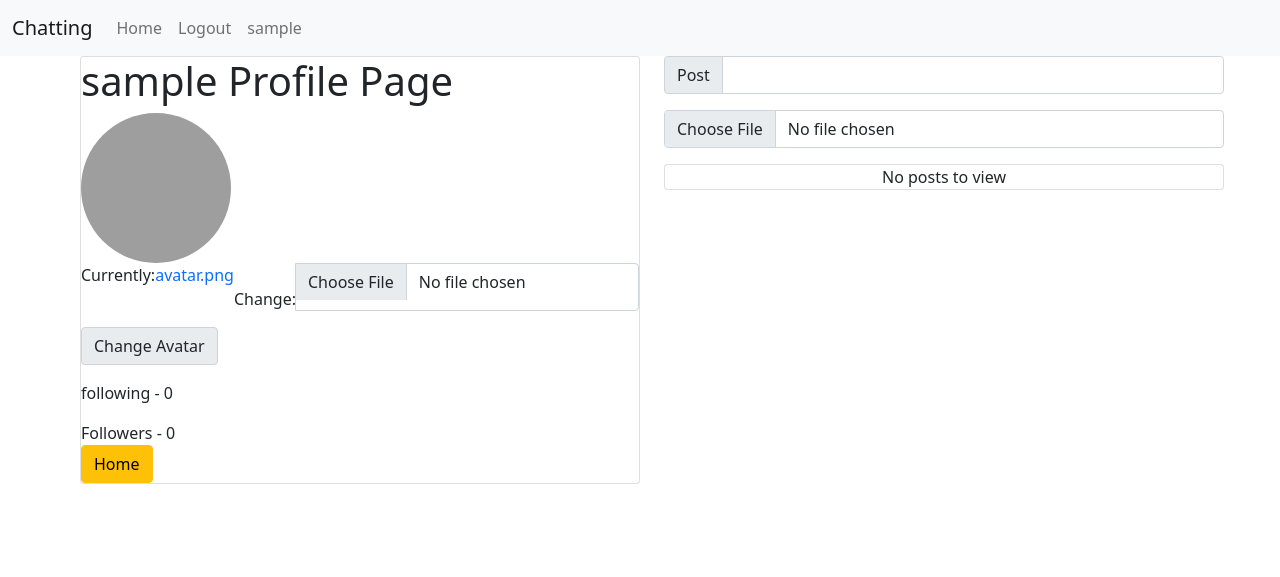
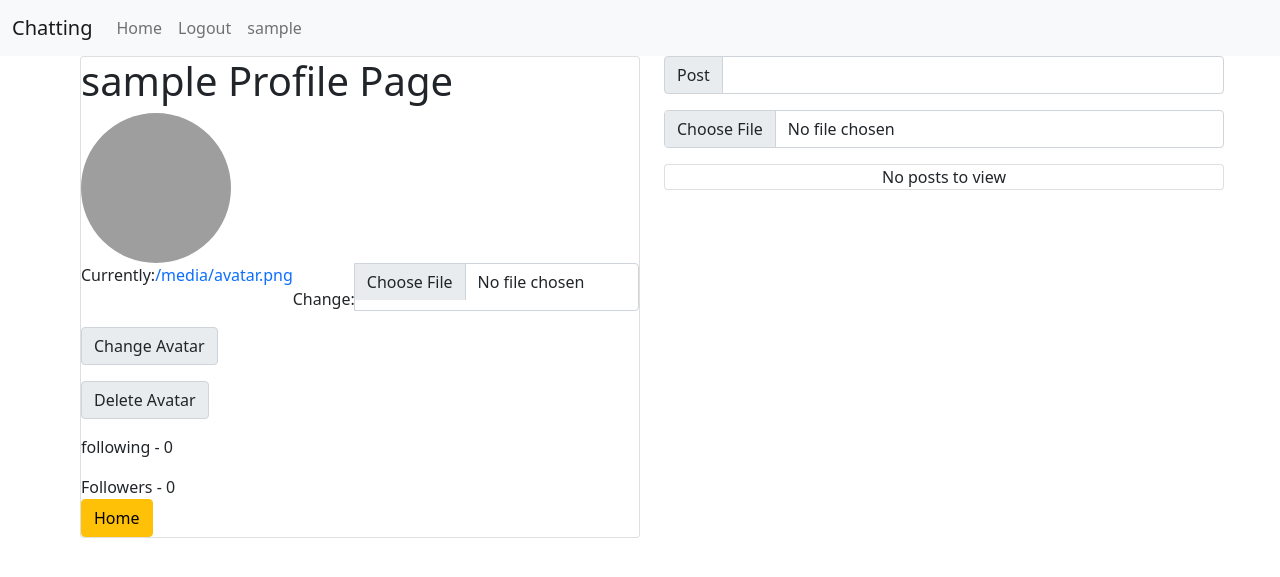
Before and after one commit to JohnG88/social_media3, a Django app: page /profile/1/ in a window 1280 px wide. Shown: the top 577 px of the page. Run offline with Django 4.2, Linux system fonts and the light colour scheme; the visitor is signed in with stand-in values (Sample User, id 1); data comes from the database, SQL or seed files in the repository; data that the repository does not hold is empty; some libraries are stand-ins or nearby versions; grey boxes are pictures that could not be loaded.

Commit message:
Dynamically created delete button works as intended

```diff
--- a/chatsystem/chatting/models.py
+++ b/chatsystem/chatting/models.py
@@ -68,7 +68,7 @@ post_save.connect(create_follow_query, sender=User)
 # Tried to add a OneToOneField here but got IntegrityError - UNIQUE constraint failed:. The only way to use OneToOneField is to add it to a Profile model and that is it, I kept using User model everywhere so it wouldn't work, so changed to a foreignkey
 class UserAvatar(models.Model):
     user = models.ForeignKey(User, on_delete=models.CASCADE)
-    avatar = models.ImageField(default='avatar.png', upload_to='avatars')
+    avatar = models.ImageField(default='/media/avatar.png', upload_to='avatars')
 
     def __str__(self):
         return self.user.username
--- a/chatsystem/chatting/templates/chatting/profile.html
+++ b/chatsystem/chatting/templates/chatting/profile.html
@@ -29,7 +29,7 @@
                         </div>
                     </form>
                 </div>
-                <div class="ncol-auto">
+                <div class="ncol-auto delete-avatar-div">
                     {% if user_avatar.avatar != default_mage %}
 
                         <form
--- a/chatsystem/chatting/views.py
+++ b/chatsystem/chatting/views.py
@@ -589,6 +589,10 @@ def change_avatar_profile(request):
     if request.method == 'POST':
         avatar_image = request.FILES.get("avatar-image")
         new_avatar = UserAvatar.objects.get(user=r_user)
+        # print(f"new avatar {new_avatar.avatar}")
+        if new_avatar.avatar != 'avatar.png':
+            new_avatar.avatar.delete()
+
         new_avatar.avatar = avatar_image
         new_avatar.save()
         return JsonResponse({
@@ -599,8 +603,12 @@ def delete_avatar(request):
     r_user = request.user
     user = User.objects.get(id=r_user.id)
     user_avatar = UserAvatar.objects.get(user=user)
+    print(f"user avatar url {user_avatar.avatar}")
+    # print(f"imageURL {user_avatar.avatar}")
     if request.method == 'DELETE':
-        user_avatar.avatar.delete()
+        if user_avatar.avatar != 'avatar.png':
+            user_avatar.avatar.delete()
+
         user_avatar.avatar = 'avatar.png'
         user_avatar.save()
         # return HttpResponseRedirect(reverse('profile', args=[id]))
--- a/chatsystem/static/chatting/profile_page.js
+++ b/chatsystem/static/chatting/profile_page.js
@@ -17,9 +17,9 @@ document.addEventListener("DOMContentLoaded", function(event) {
 
     const pContent = document.createElement("p")
 
-    function insertText(text) {
-        text.raw[0]
-    }
+    const avatarDiv = document.querySelector(".now");
+    const deleteAvatarDiv = document.querySelector(".delete-avatar-div")
+    console.log("delete avatar div ", deleteAvatarDiv)
 
     function sanitizeString(str) {
         str = str.replace(/[^a-z0-9áéíóúñü \.,_-]/gim, " ");
@@ -79,18 +79,45 @@ document.addEventListener("DOMContentLoaded", function(event) {
                 const profileAvatar = document.getElementsByClassName("profile-avatar");
                 console.log("profile avatar ", profileAvatar)
                 // profileAvatar.src = data.new_avatar_image
+                // const deleteForm = document.querySelector(".delete-form")
 
                 for (var i = 0; i < profileAvatar.length; i++) {
                     profileAvatar[i].src = data.new_avatar_image
                 }
 
-                avatarForm.reset()
+                if (data.new_avatar_image === '/media/avatar.png') {
+                    deleteAvatarDiv.remove()
+                }
+
+                avatarDiv.insertAdjacentHTML('beforeend',
+                `
+                    <div class="ncol-auto delete-avatar-div">
+                        <form
+                            class="delete-form"
+                            data-user-id="${avatarId}"
+                        >
+
+                            <div class="input-group mb-3">
+                                <button class="input-group-text">Delete Avatar</button>
+                            </div>
+                        </form>
+                    </div>
+                `
+                )
+                console.log("Delete form from change avatar ", deleteAvatarForm)
+                avatarForm.reset();
+                // if (deleteAvatarForm != null) {
+                //     deleteAvatar();
+                // }
+                deleteAvatar();
             })
+            e.stopImmediatePropagation();
         })
     }
 
     const deleteAvatar = () => {
-        deleteAvatarForm.addEventListener("submit", (e) => {
+        const deleteForm = document.querySelector(".delete-form")
+        deleteForm.addEventListener("submit", (e) => {
             e.preventDefault();
 
             fetch('http://127.0.0.1:8000/delete-avatar/', {
@@ -103,19 +130,25 @@ document.addEventListener("DOMContentLoaded", function(event) {
             .then((response) => response.json())
             .then((data) => {
                 console.log("Delete ", data)
+                console.log("Delete form from delete avatar ", deleteAvatarForm)
+
                 const profileAvatar = document.getElementsByClassName("profile-avatar");
+                const deleteThisForm = document.querySelector(".delete-form")
+                console.log("Delete form ", deleteThisForm)
 
                 for (var i = 0; i < profileAvatar.length; i++) {
                     profileAvatar[i].src = data.default_image
                 }
+
+                if (data.default_image === "/media/avatar.png") {
+                    deleteAvatarDiv.remove()
+                }
+
+                console.log("Dlete avatar div in delte ", deleteAvatarDiv)
             })
+            e.stopImmediatePropagation();
         })
     }
-
-    // if (deleteAvatarForm != null) {
-    //     deleteAvatar();
-    // }
-
 
     // if (avatarForm != null) {
     //     changeAvatar();
@@ -436,7 +469,7 @@ document.addEventListener("DOMContentLoaded", function(event) {
 
                     const commentProfileImg = document.createElement("img");
                     commentProfileImg.src= data.profile_image;
-                    commentProfileImg.classList.add("rounded-circle, profile-avatar");
+                    commentProfileImg.classList.add("rounded-circle", "profile-avatar");
                     commentProfileImg.style.width = "30px";
                     commentProfileImg.style.height = "30px";
                     shrinkDiv.append(commentProfileImg)
```
Also changed, not shown: chatsystem/chatting/migrations/0015_alter_useravatar_avatar.py (added).
